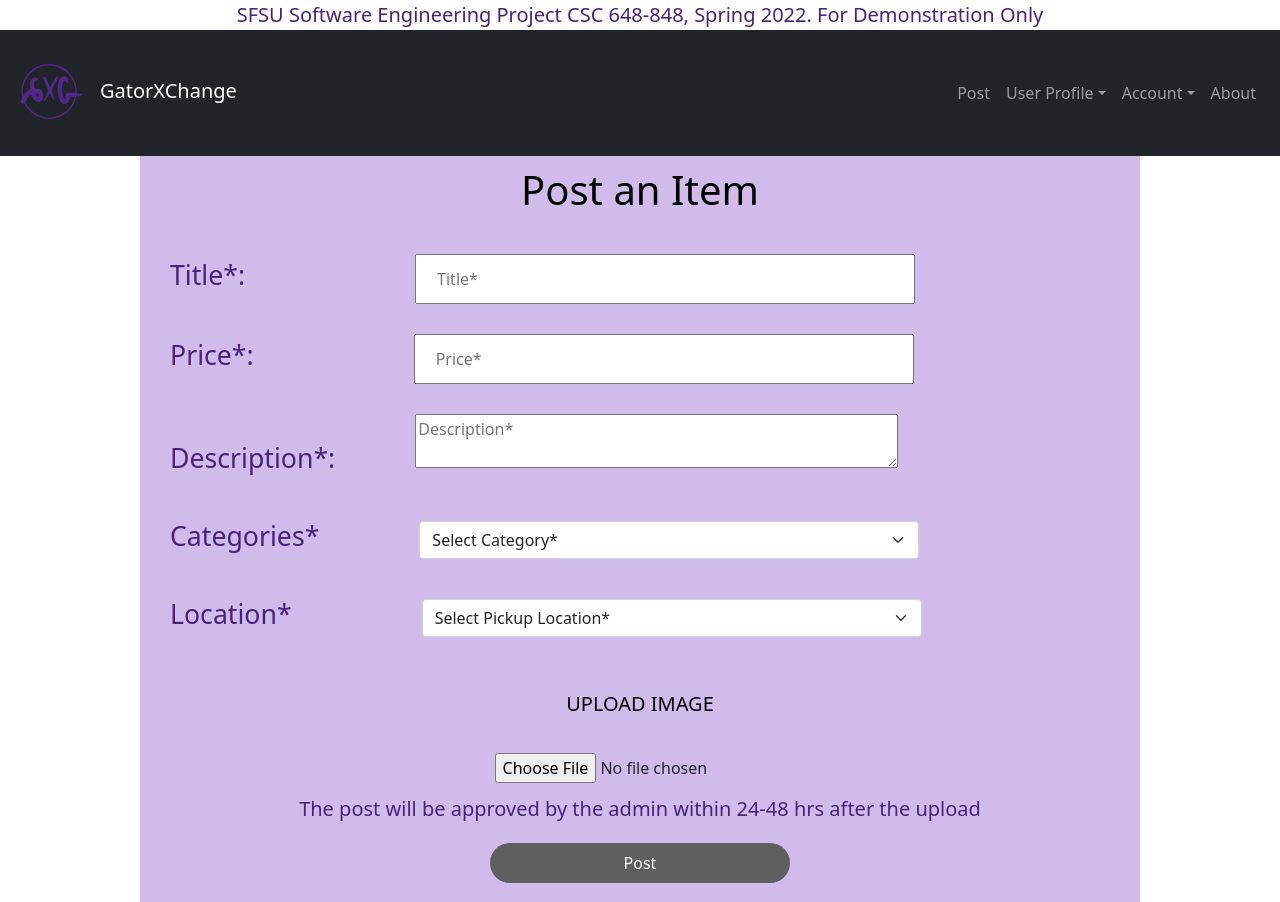
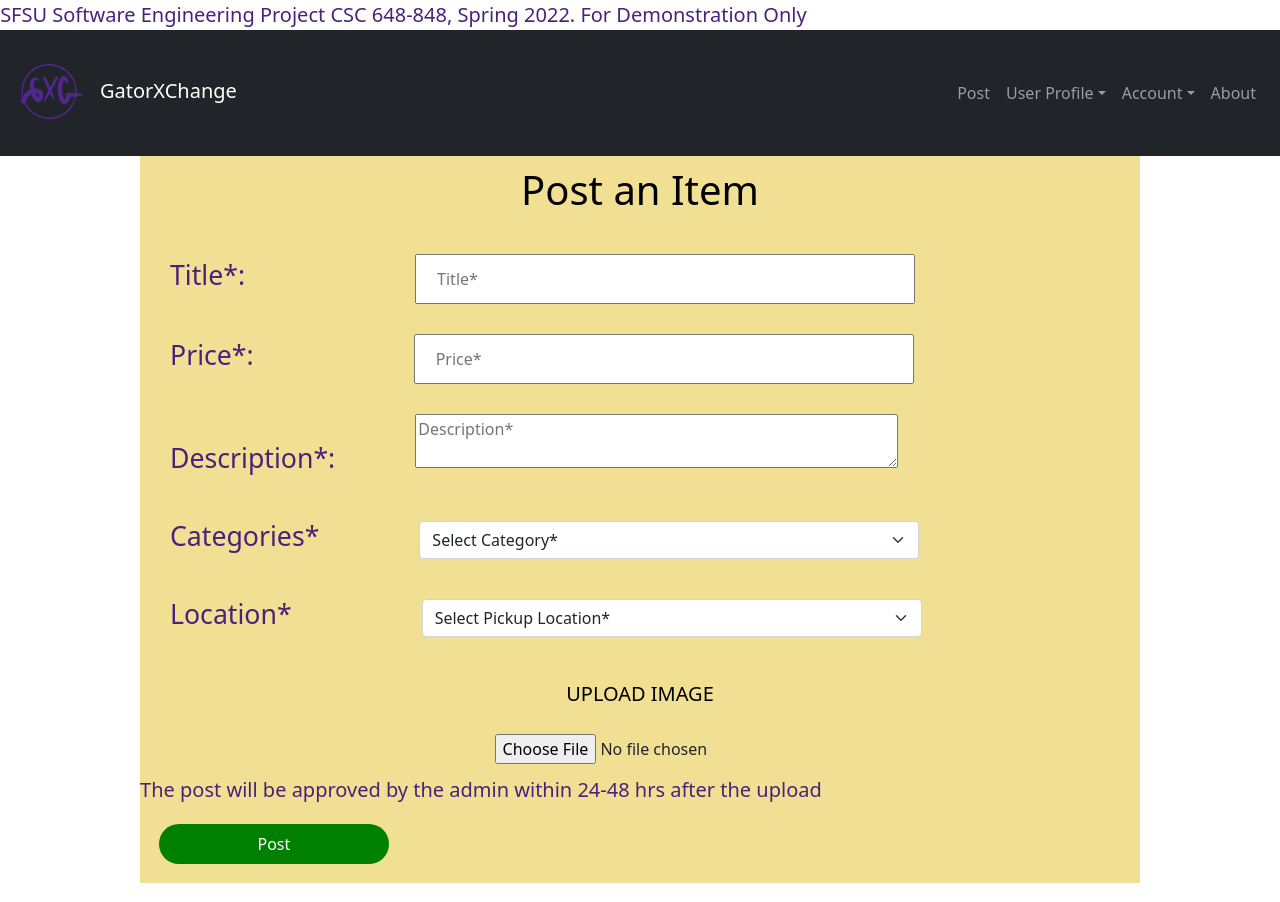
Before and after one commit to DrashtiShah23/online-marketplace-GatorXchange, a React (Create React App) app in the folder application/client/: page /Post in a window 1280 px wide. Built offline with nearby package versions, Linux system fonts and the light colour scheme.

Commit message:
Changed the classnames to appropriate files to not concide with the same css stylings in different forms

```diff
--- a/application/client/src/css/post.css
+++ b/application/client/src/css/post.css
@@ -7,10 +7,15 @@
  * Error Messages: None
  * Author: Wilfredo Aceytuno, Drashti Shah, Mary Tangog
  *****************************************************/
-h1,h5{
+h1{
     text-align: center;
     padding: 1%;
     color: black;
+}
+h5{
+    text-align: center;
+    color: black;
+    padding: 0.02%;
 }
 .container {
     width: 100%;
@@ -20,7 +25,7 @@ h1,h5{
     align-items: center;
     }
 .field-Post{
-    background-color: #d0bbeb;
+    background-color: #f1df94;
     max-width: 1000px;
 }
 .Label{
@@ -67,20 +72,20 @@ textarea{
     padding: 1%;
 
 }
-.registerButton{
+.postButton{
     border: none;
     margin: .5cm;
     outline: 0;
     display: inline-block;
     padding: 8px;
     color: rgb(255, 255, 255);
-    background-color: rgb(95, 95, 95);
+    background-color: green;
     text-align: center;
     cursor: pointer;
-    width: 30%;
+    width: 23%;
     border-radius: 20cm;
-    margin-left:35%;
-    margin-right:25%;
+    margin-left:28%;
+    margin-right:2%;
 }
 .registerButton:hover {
     background-color: #4A217B;
@@ -89,3 +94,10 @@ textarea{
 .container2{
     text-align: center;
 }
+.cancel-link{
+    color:rgb(95, 95, 95);
+  }
+
+.cancel-link:hover{
+    color: red;
+  }
--- a/application/client/src/css/registration.css
+++ b/application/client/src/css/registration.css
@@ -43,7 +43,7 @@
 .field{
   padding: 5%;
   width: 1000px;
-  background-color: #f1df94;
+  background-color:  #f1df94;
   float: center;
 }
 label.form-label{
@@ -89,18 +89,18 @@ h1{
       display: inline-block;
       padding: 8px;
       color: rgb(255, 255, 255);
-      background-color: rgb(95, 95, 95);
+      background-color: green;
       text-align: center;
       cursor: pointer;
-      width: 50%;
+      width: 23%;
       border-radius: 20cm;
   }
   .registerButton:hover {
-    background-color: #FCCB06;
+    background-color: purple;
     }
 
   p{
-    text-align: center;
+    text-align: left;
     margin: .01%;
     font-size: 15pt;
     color: #4A217B;
@@ -127,3 +127,11 @@ h1{
     height: 50px;
     vertical-align: middle;
 }
+
+.cancel-link{
+  color:rgb(95, 95, 95);
+}
+
+.cancel-link:hover{
+  color: red;
+}
```
